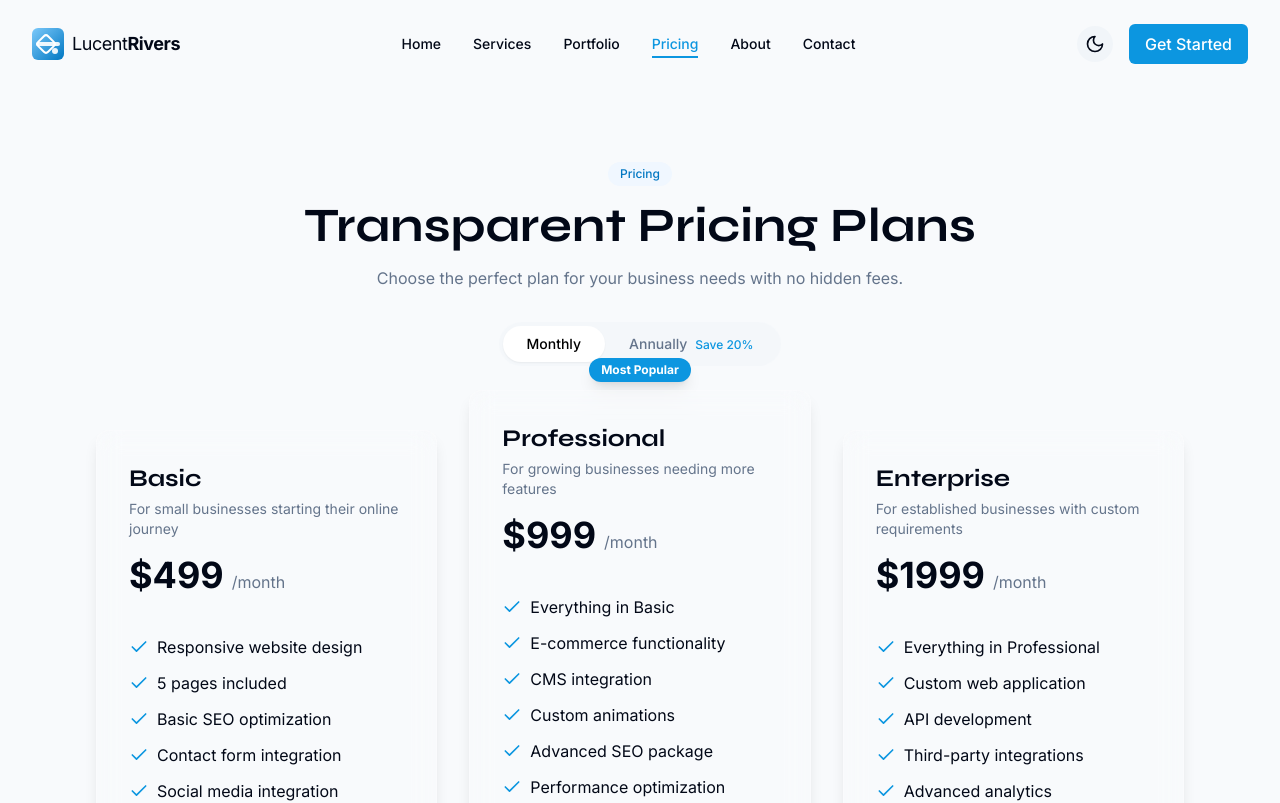
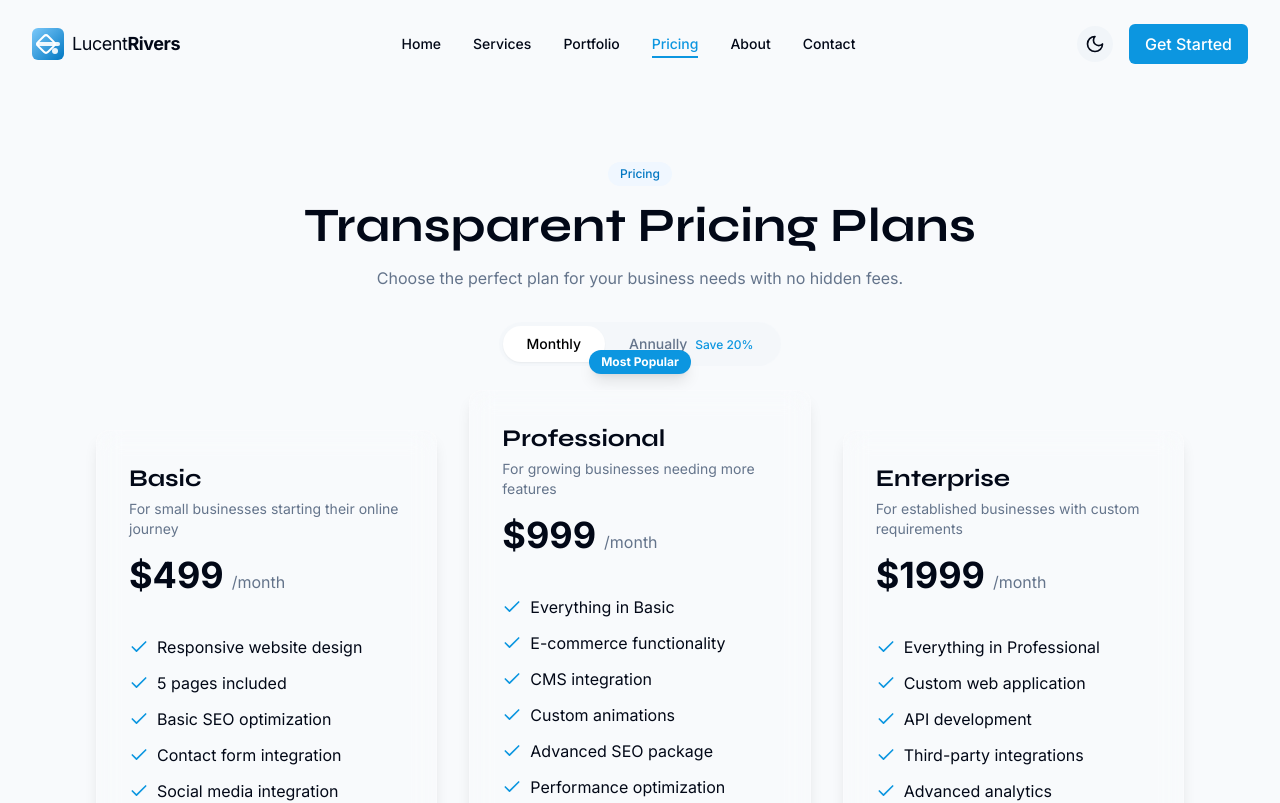
Before and after one commit to rememberanthonyrivers/lucent-rivers-web-design-agency-website, a React (Vite) app: page /pricing in a window 1280 px wide. Shown: the top 803 px of the page. Built offline with nearby package versions, Linux system fonts and the light colour scheme.

Commit message:
Adjust padding on pricing page

```diff
--- a/src/pages/PricingPage.tsx
+++ b/src/pages/PricingPage.tsx
@@ -105,8 +105,8 @@ const PricingPage = () => {
             {tiers.map((tier, index) => (
               <div key={index} className={`relative ${tier.highlighted ? 'mt-[-40px] mb-[-10px]' : ''}`}>
                 {tier.highlighted && (
-                  <div className="absolute top-0 inset-x-0 transform -translate-y-full flex justify-center py-2">
-                    <span className="bg-lucent-500 text-white text-xs font-bold px-3 py-1 rounded-full shadow-lg">
+                  <div className="absolute top-0 inset-x-0 transform -translate-y-full flex justify-center">
+                    <span className="bg-lucent-500 text-white text-xs font-bold px-3 py-1 rounded-full shadow-lg my-4">
                       Most Popular
                     </span>
                   </div>
```
